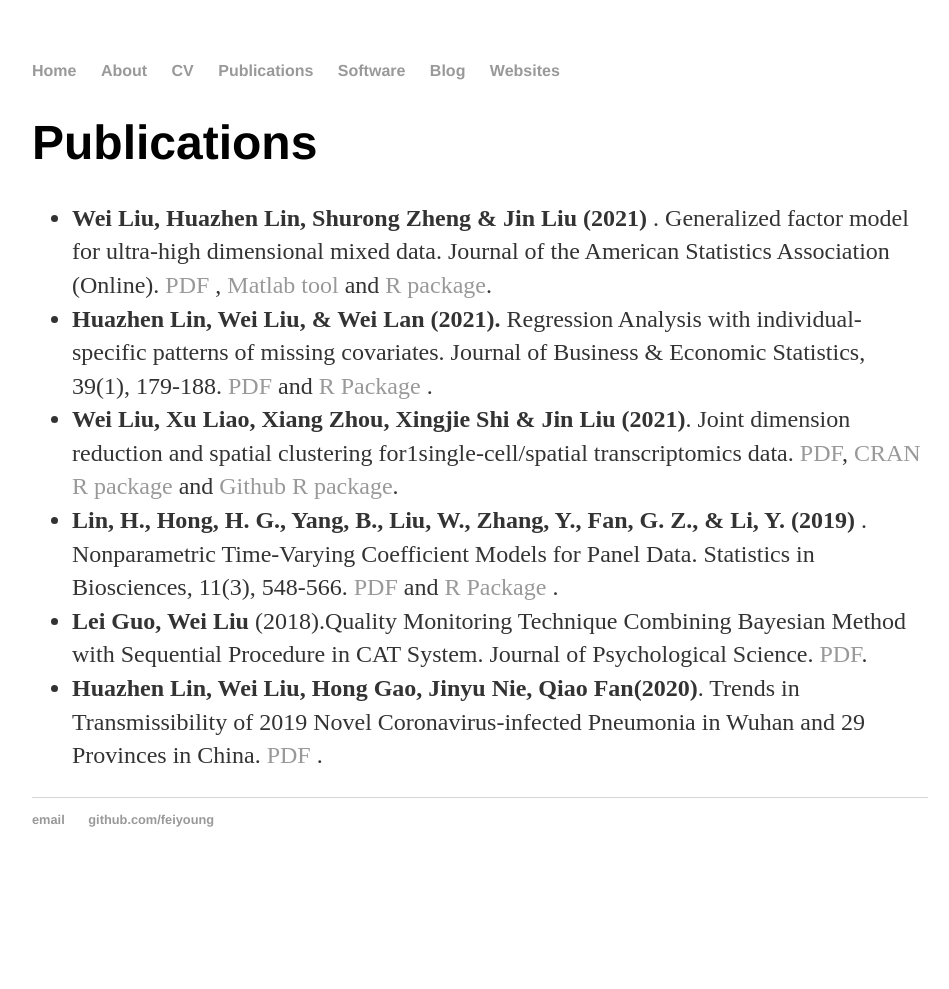
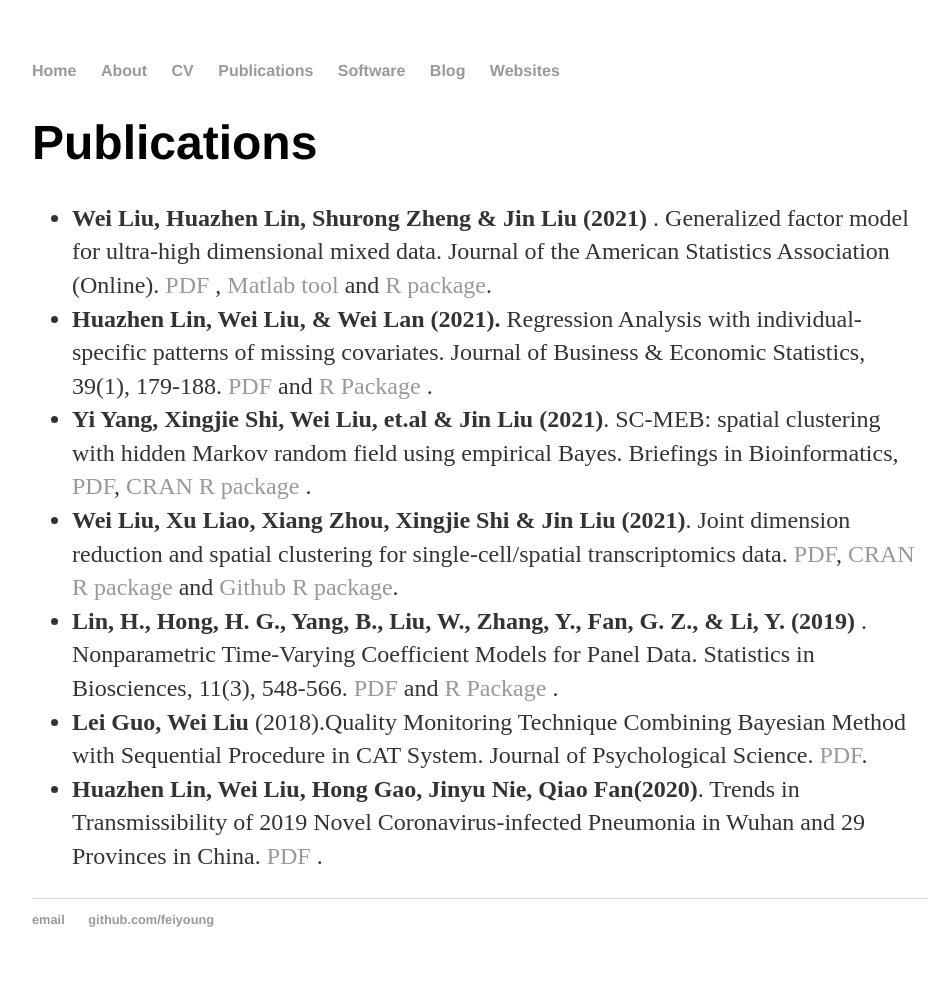
Before and after one commit to feiyoung/feiyoung.github.io, a Jekyll site: the page built from publications/index.html, in a window 1280 px wide. Shown: the whole page, without its empty margins (160-1109 px from the left). Built offline with Jekyll 4.4.1, drawn with Linux system fonts in a browser that asks for light colours; before the commit the page ends 900 px from its top, so only the background shows below that.

Commit message:
Update index.html

```diff
--- a/publications/index.html
+++ b/publications/index.html
@@ -8,7 +8,8 @@ title: Publications
  <ul>
    <li><strong>Wei Liu, Huazhen Lin, Shurong Zheng & Jin Liu (2021)</strong> . Generalized factor model for ultra-high dimensional mixed data. Journal of the American Statistics Association (Online).  <a href="https://www.tandfonline.com/doi/full/10.1080/01621459.2021.1999818"> PDF </a>, <a href="https://github.com/feiyoung/MGFM"> Matlab tool</a> and <a href="https://github.com/feiyoung/GFM"> R package</a>. </li>
   <li><strong>Huazhen Lin, Wei Liu, & Wei Lan (2021).</strong>   Regression Analysis with individual-specific patterns of missing covariates. Journal of Business & Economic Statistics, 39(1), 179-188. <a href="https://www.tandfonline.com/doi/pdf/10.1080/07350015.2019.1635486?needAccess=true"> PDF </a>  and <a href="https://github.com/feiyoung/ILSE">R Package </a>. </li>
-  <li><strong>Wei Liu, Xu Liao, Xiang Zhou, Xingjie Shi & Jin Liu (2021)</strong>.  Joint dimension reduction and spatial clustering for1single-cell/spatial transcriptomics data.  <a href="https://doi.org/10.1101/2021.12.25.474153">PDF</a>, <a href=" https://CRAN.R-project.org/package=DR.SC"> CRAN R package</a> and <a href="https://github.com/feiyoung/DR.SC"> Github R package</a>. </li>
+   <li><strong>Yi Yang, Xingjie Shi, Wei Liu, et.al & Jin Liu (2021)</strong>. SC-MEB: spatial clustering with hidden Markov random field using empirical Bayes. Briefings in Bioinformatics,  <a href="https://doi.org/10.1093/bib/bbab466">PDF</a>, <a href="https://CRAN.R-project.org/package=SC.MEB"> CRAN R package</a> .</li>
+  <li><strong>Wei Liu, Xu Liao, Xiang Zhou, Xingjie Shi & Jin Liu (2021)</strong>.  Joint dimension reduction and spatial clustering for single-cell/spatial transcriptomics data.  <a href="https://doi.org/10.1101/2021.12.25.474153">PDF</a>, <a href="https://CRAN.R-project.org/package=DR.SC"> CRAN R package</a> and <a href="https://github.com/feiyoung/DR.SC"> Github R package</a>. </li>
   <li><strong>Lin, H., Hong, H. G., Yang, B., Liu, W., Zhang, Y., Fan, G. Z., & Li, Y. (2019)</strong> . Nonparametric Time-Varying Coefficient Models for Panel Data. Statistics in Biosciences, 11(3), 548-566. <a href="https://link.springer.com/article/10.1007/s12561-019-09248-0">PDF</a> and <a href="https://github.com/feiyoung/nptvcmPD">R Package </a>. </li>
   <li> <strong>Lei Guo, Wei Liu </strong> (2018).Quality Monitoring Technique Combining Bayesian Method with Sequential Procedure in CAT System. Journal of Psychological Science.  <a href="http://www.psysci.org/EN/abstract/abstract10065.shtml">PDF</a>. </li>
   <li><strong>Huazhen Lin, Wei Liu, Hong Gao, Jinyu Nie, Qiao Fan(2020)</strong>. Trends in Transmissibility of 2019 Novel
```
